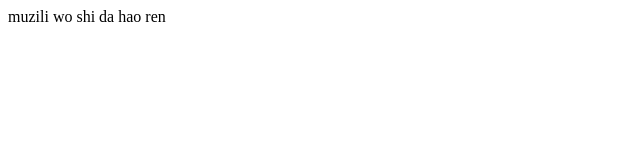
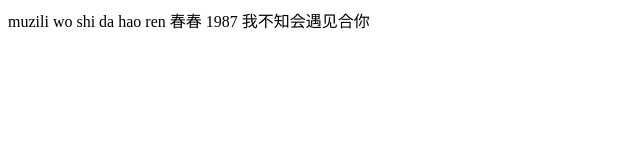
Before and after one commit to Lmuzi/Lmuzi.github.io, a plain HTML site: page index.html in a window 1280 px wide. Shown: the whole page, without its empty margins (0-640 px from the left). Drawn offline with Linux system fonts and the light colour scheme.

Commit message:
20161121

```diff
--- a/index.html
+++ b/index.html
@@ -7,6 +7,7 @@
 	<body>
 		muzili
 		wo shi da hao ren
-
+		春春
+		1987 我不知会遇见合你
 	</body>
 </html>
```
